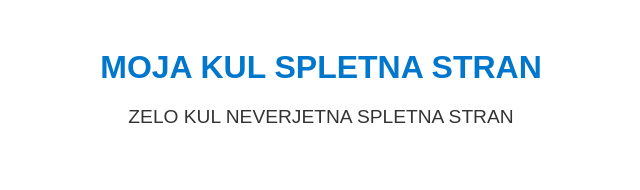
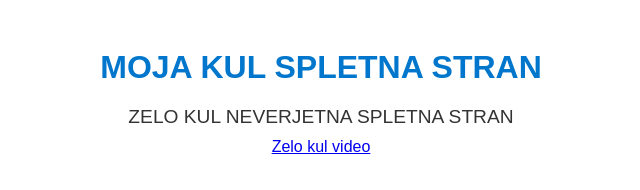
Before and after one commit to Mihacehner/Mihacehner.github.io, a plain HTML site: page index.html in a window 1280 px wide. Shown: the whole page, without its empty margins (319-959 px from the left). Drawn offline with Linux system fonts and the light colour scheme.

Commit message:
dopolnil spletno stran z linkom do kul videa

```diff
--- a/index.html
+++ b/index.html
@@ -24,6 +24,6 @@
 <body>
    <h1>MOJA KUL SPLETNA STRAN</h1>
    <p>ZELO KUL NEVERJETNA SPLETNA STRAN</p>
-   <img src="C:\Users\Uporabnik\Documents\RP\Mihacehner.github.io\what-about-superman-do-you-think-makes-him-the-greatest-v0-08c9a7jru54d1.webp" alt="">
+   <a href="https://www.youtube.com/watch?v=dQw4w9WgXcQ&list=RDdQw4w9WgXcQ&start_radio=1">Zelo kul video</a>
 </body>
 </html>
```
